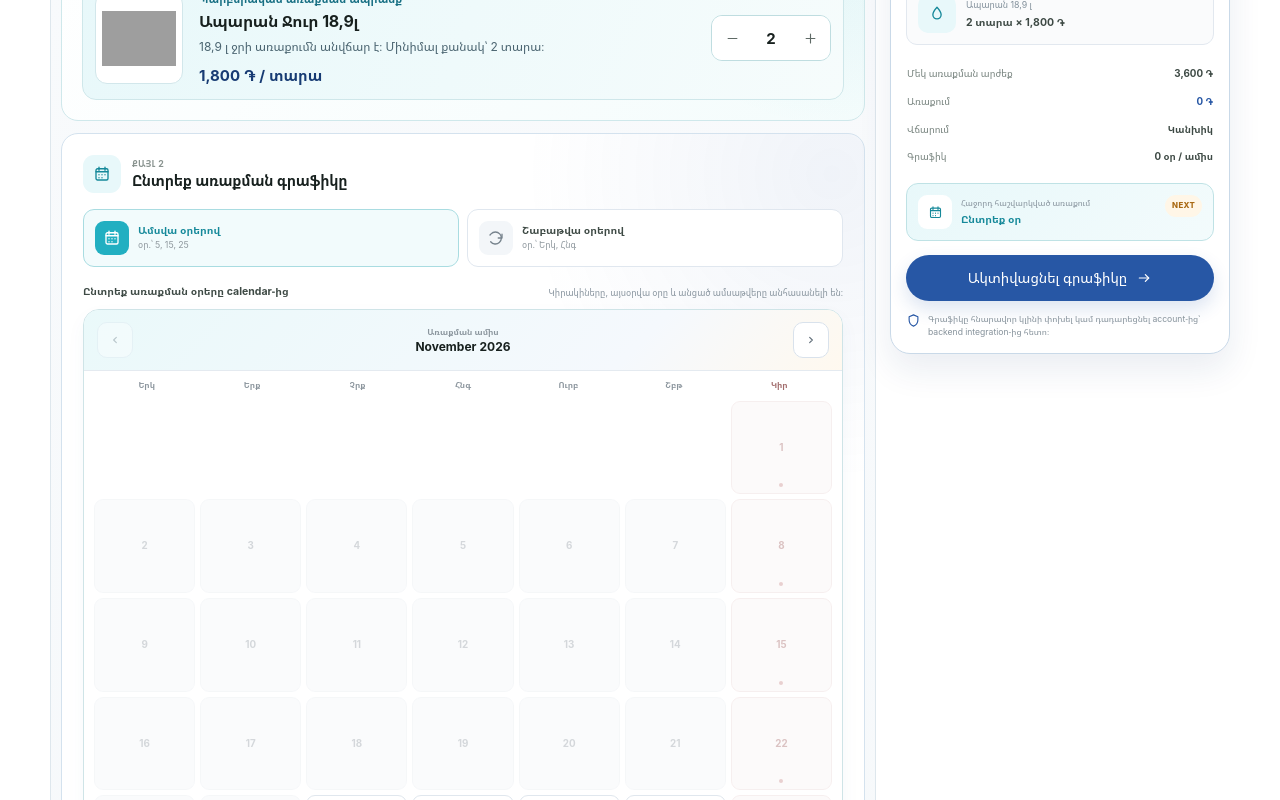
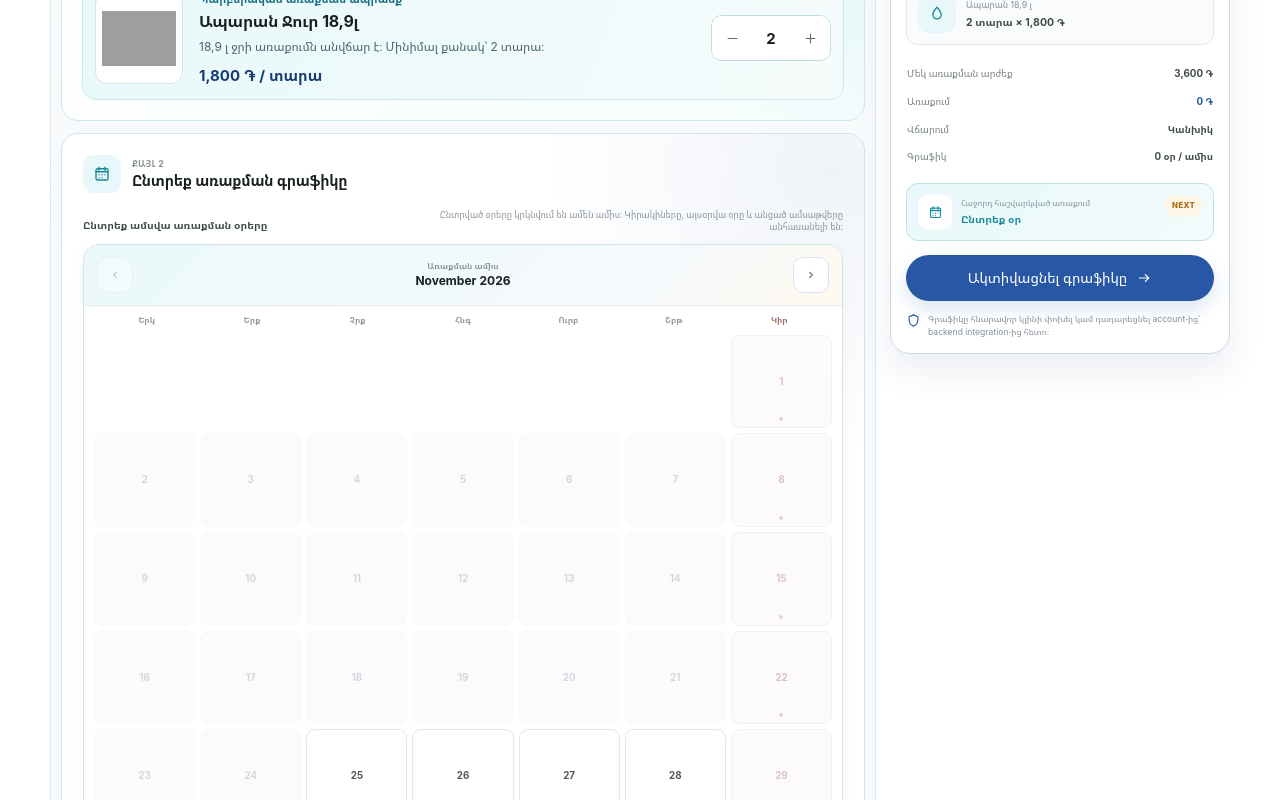
Before and after one commit to lenamertzanidou-oss/officestore-redesign, a React (Vite) app: page /water-subscription in a window 1280 px wide. Shown: the part 900-1700 px from the top of the page. Built offline with nearby package versions, Linux system fonts and the light colour scheme; grey boxes are pictures that could not be loaded; a web font is replaced by a local one.

Commit message:
Simplify recurring water subscriptions to monthly calendar only

```diff
--- a/src/pages/WaterSubscriptionPage.jsx
+++ b/src/pages/WaterSubscriptionPage.jsx
@@ -14,15 +14,6 @@ import {
   loadWaterSubscriptions,
   saveWaterSubscription,
 } from '../utils/waterSubscriptions';
-
-const weekdays = [
-  { value:1, label:'Երկ', full:'Երկուշաբթի' },
-  { value:2, label:'Երք', full:'Երեքշաբթի' },
-  { value:3, label:'Չրք', full:'Չորեքշաբթի' },
-  { value:4, label:'Հնգ', full:'Հինգշաբթի' },
-  { value:5, label:'Ուրբ', full:'Ուրբաթ' },
-  { value:6, label:'Շբթ', full:'Շաբաթ' },
-];
 
 const calendarWeekdays = ['Երկ','Երք','Չրք','Հնգ','Ուրբ','Շբթ','Կիր'];
 const waterProduct = products.find(product => product.slug === 'aparan-water-18-9');
@@ -54,8 +45,6 @@ export default function WaterSubscriptionPage(){
 
   const [customerType,setCustomerType] = useState(initialType);
   const [quantity,setQuantity] = useState(existingSubscription?.quantity || Math.max(2, waterProduct?.minQty || 2));
-  const [scheduleType,setScheduleType] = useState(existingSubscription?.schedule?.type || 'monthly');
-  const [selectedWeekdays,setSelectedWeekdays] = useState(existingSubscription?.schedule?.weekdays || [1]);
   const [selectedMonthDays,setSelectedMonthDays] = useState(existingSubscription?.schedule?.monthDays || []);
   const today = useMemo(() => normalizeNoon(new Date()), []);
   const [calendarMonth,setCalendarMonth] = useState(
@@ -84,11 +73,7 @@ export default function WaterSubscriptionPage(){
   const [submitted,setSubmitted] = useState(null);
   const [error,setError] = useState('');
 
-  const schedule = useMemo(() => (
-    scheduleType === 'weekly'
-      ? { type:'weekly', weekdays:selectedWeekdays }
-      : { type:'monthly', monthDays:selectedMonthDays }
-  ), [scheduleType,selectedWeekdays,selectedMonthDays]);
+  const schedule = useMemo(() => ({ type:'monthly', monthDays:selectedMonthDays }), [selectedMonthDays]);
 
   const upcoming = useMemo(() => buildUpcomingDeliveries(schedule), [schedule]);
 
@@ -130,12 +115,6 @@ export default function WaterSubscriptionPage(){
     });
   };
 
-  const toggleWeekday = (day) => {
-    setSelectedWeekdays(current => current.includes(day)
-      ? current.filter(item => item !== day)
-      : [...current,day].sort((a,b) => a-b));
-  };
-
   const toggleMonthDay = (day) => {
     setSelectedMonthDays(current => current.includes(day)
       ? current.filter(item => item !== day)
@@ -146,7 +125,7 @@ export default function WaterSubscriptionPage(){
     event.preventDefault();
     setError('');
 
-    const hasSchedule = scheduleType === 'weekly' ? selectedWeekdays.length > 0 : selectedMonthDays.length > 0;
+    const hasSchedule = selectedMonthDays.length > 0;
     if (!hasSchedule) {
       setError('Ընտրեք առնվազն մեկ առաքման օր։');
       return;
@@ -184,7 +163,7 @@ export default function WaterSubscriptionPage(){
   return <>
     <PageSeo
       title="Պարբերական ջրի առաքում | OfficeStore"
-      description="Պլանավորեք Ապարան 18,9 լ ջրի պարբերական առաքումը՝ ընտրելով շաբաթվա կամ ամսվա ձեզ հարմար օրերը։"
+      description="Պլանավորեք Ապարան 18,9 լ ջրի պարբերական առաքումը՝ ընտրելով ամսվա ձեզ հարմար օրերը։"
       canonical="https://officestore.am/water-subscription/"
       image="https://officestore.am/wp-content/uploads/2025/08/323-2.jpg"
     />
@@ -193,7 +172,7 @@ export default function WaterSubscriptionPage(){
       variant="water-subscription"
       eyebrow="OfficeStore Auto Water"
       title="Նշեք առաքման օրերը մեկ անգամ"
-      text="Պլանավորեք 18,9 լ ջրի պարբերական առաքումը՝ շաբաթվա կամ ամսվա ձեզ հարմար օրերով։ Կիրակի օրը առաքում չի իրականացվում։"
+      text="Պլանավորեք 18,9 լ ջրի պարբերական առաքումը՝ ամսվա ձեզ հարմար օրերով։ Կիրակի օրը առաքում չի իրականացվում։"
       benefits={['Անվճար առաքում 18,9 լ ջրով','Երկ–Շաբ','Փոփոխելի գրաֆիկ']}
     >
       <div className="water-sub-hero" aria-hidden="true">
@@ -319,22 +298,16 @@ export default function WaterSubscriptionPage(){
                   <div><small>Քայլ 2</small><h2>Ընտրեք առաքման գրաֆիկը</h2></div>
                 </div>
 
-                <div className="water-sub-schedule-tabs">
-                  <button type="button" className={scheduleType === 'monthly' ? 'is-active' : ''} onClick={() => setScheduleType('monthly')}>
-                    <Icon name="calendar" size={16}/>
-                    <span><strong>Ամսվա օրերով</strong><small>օր.՝ 5, 15, 25</small></span>
-                  </button>
-                  <button type="button" className={scheduleType === 'weekly' ? 'is-active' : ''} onClick={() => setScheduleType('weekly')}>
-                    <Icon name="refresh" size={16}/>
-                    <span><strong>Շաբաթվա օրերով</strong><small>օր.՝ Երկ, Հնգ</small></span>
-                  </button>
+                {currentSubscription?.schedule?.type === 'weekly' && (
+                  <div className="water-sub-payment-hint" role="note">
+                    <Icon name="info" size={15}/>
+                    <span>Ձեր նախկին շաբաթական գրաֆիկը փոխելու համար ընտրեք ամսվա օրերը և պահպանեք փոփոխությունները։</span>
                   </div>
-
-                {scheduleType === 'monthly' ? (
+                )}
                 <div className="water-sub-month-picker">
                   <div className="water-sub-picker-label">
-                      <strong>Ընտրեք առաքման օրերը calendar-ից</strong>
-                      <span>Կիրակիները, այսօրվա օրը և անցած ամսաթվերը անհասանելի են։</span>
+                    <strong>Ընտրեք ամսվա առաքման օրերը</strong>
+                    <span>Ընտրված օրերը կրկնվում են ամեն ամիս։ Կիրակիները, այսօրվա օրը և անցած ամսաթվերը անհասանելի են։</span>
                   </div>
 
                   <div className="water-sub-calendar">
@@ -403,36 +376,6 @@ export default function WaterSubscriptionPage(){
                         <strong>{selectedMonthDays.length ? selectedMonthDays.join(', ') : 'Դեռ չեք ընտրել'}</strong>
                       </div>
                     </div>
-                    </div>
-                  </div>
-                ) : (
-                  <div className="water-sub-week-picker">
-                    <div className="water-sub-picker-label">
-                      <strong>Նշեք շաբաթվա օրերը</strong>
-                      <span>Կիրակին հասանելի չէ առաքման համար։</span>
-                    </div>
-                    <div className="water-sub-week-grid">
-                      {weekdays.map(day => (
-                        <button
-                          type="button"
-                          key={day.value}
-                          className={selectedWeekdays.includes(day.value) ? 'is-active' : ''}
-                          onClick={() => toggleWeekday(day.value)}
-                          aria-pressed={selectedWeekdays.includes(day.value)}
-                          title={day.full}
-                        >
-                          <span>{day.label}</span>
-                          <Icon name={selectedWeekdays.includes(day.value) ? 'check' : 'calendar'} size={14}/>
-                        </button>
-                      ))}
-                    </div>
-                  </div>
-                )}
-
-                <div className="water-sub-upcoming">
-                  <span>Առաջիկա առաքումները</span>
-                  <div>
-                    {upcoming.slice(0,5).map(date => <b key={date}>{formatSubscriptionDate(date)}</b>)}
                   </div>
                 </div>
               </section>
@@ -527,7 +470,7 @@ export default function WaterSubscriptionPage(){
               <div className="water-sub-summary-row"><span>Մեկ առաքման արժեք</span><strong>{pricePerDelivery.toLocaleString('hy-AM')} ֏</strong></div>
               <div className="water-sub-summary-row"><span>Առաքում</span><strong className="is-free">0 ֏</strong></div>
               <div className="water-sub-summary-row"><span>Վճարում</span><strong>{recurringPaymentLabel(customerType,paymentMethod)}</strong></div>
-              <div className="water-sub-summary-row"><span>Գրաֆիկ</span><strong>{scheduleType === 'monthly' ? `${selectedMonthDays.length} օր / ամիս` : `${selectedWeekdays.length} օր / շաբաթ`}</strong></div>
+              <div className="water-sub-summary-row"><span>Գրաֆիկ</span><strong>{`${selectedMonthDays.length} օր / ամիս`}</strong></div>
 
               <div className="water-sub-summary-next">
                 <span><Icon name="calendar" size={15}/></span>
```
Lines whose indentation alone changed are shown as unchanged.
